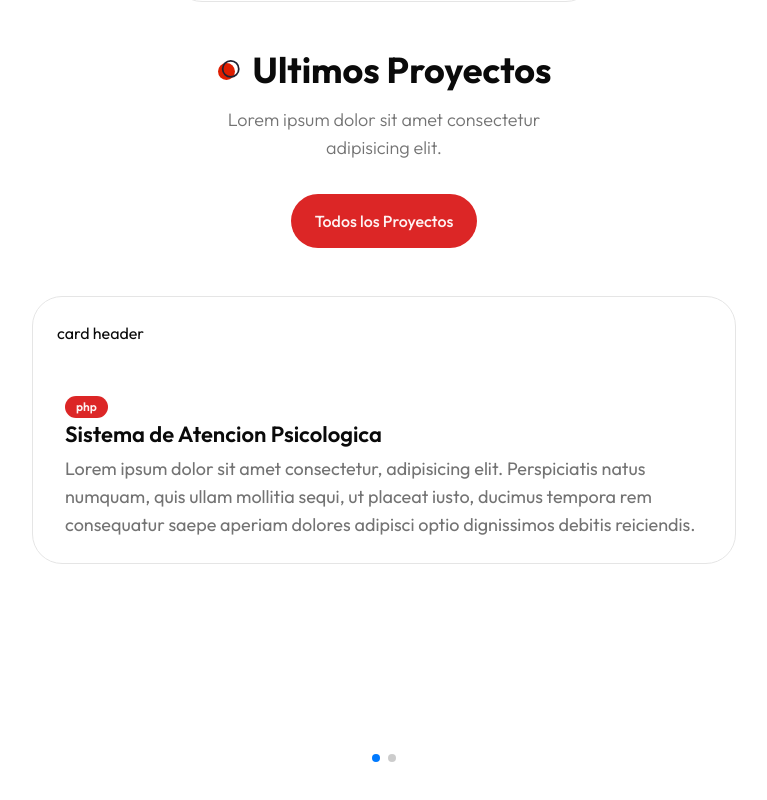
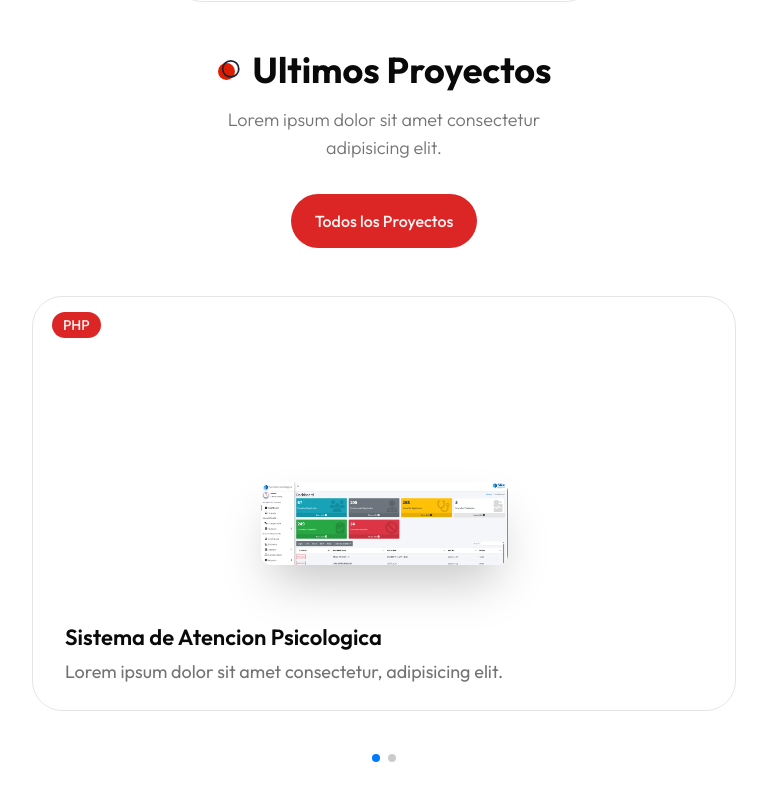
Before and after one commit to juaneprograming/PF-next, a Next.js app: page / in a window 1280 px wide. Shown: the part 2657-3457 px from the top of the page, without its empty margins (256-1023 px from the left). Built offline with nearby package versions, Linux system fonts and the light colour scheme.

Commit message:
añadiendo estilos a las cartas

```diff
--- a/src/components/ProjetctCard.tsx
+++ b/src/components/ProjetctCard.tsx
@@ -1,27 +1,48 @@
-import Image from 'next/image'
-import Link from 'next/link'
-import { Card, CardHeader } from './ui/card'
-import { Github, Link2Icon} from 'lucide-react'
-import { Badge } from './ui/badge'
+
+import Image from 'next/image';
+import Link from 'next/link';
+import { Card, CardHeader } from './ui/card';
+
+import { Github, Link2Icon } from 'lucide-react';
+import { Badge } from './ui/badge';
+
 interface Project {
-  category
-: string;
+  category: string;
   name: string;
   description: string;
+  image: string;
 }
 
-
-const ProjectCard = ({ project }: { project: Project }) => {
+const ProjectCard = ({ project }: {
+  project
+  : Project
+}) => {
   return (
     <Card>
-      <CardHeader>card header</CardHeader>
-      <div className='h-full px-8 py-6'>
-        <Badge>{project.category}</Badge>
-        <h4 className='h4 mb-1'>{project.name}</h4>
-        <p className='text-muted-foreground text-lg'>{project.description}</p>
+      <CardHeader className='p-0'>
+        {/* imagen */}
+        <div className='relative w-full h-[300px] flex items-center justify-center bg-tertiary dark:bg-secondary/40 xl:'>
+          <Image
+            className="absolute bottom-8 shadow-2xl"
+            src={project.image}
+            width={247}
+            height={250}
+            alt=""
+            priority
+            style={{ borderRadius: '10px' }}
+          />
+        </div>
+      </CardHeader>
+      <div className="h-full px-8 py-6">
+        <Badge className="uppercase text-sm font-medium mb-2 absolute top-4 left-5
+">
+          {project.category}
+        </Badge>
+        <h4 className="h4 mb-1">{project.name}</h4>
+        <p className="text-muted-foreground text-lg">{project.description}</p>
       </div>
     </Card>
   );
 };
 
-export default ProjectCard
+export default ProjectCard;
--- a/src/components/Work.tsx
+++ b/src/components/Work.tsx
@@ -20,13 +20,13 @@ const projectData = [
         image: '/work/sap.png',
         category: 'php',
         name: 'Sistema de Atencion Psicologica',
-        description: 'Lorem ipsum dolor sit amet consectetur, adipisicing elit. Perspiciatis natus numquam, quis ullam mollitia sequi, ut placeat iusto, ducimus tempora rem consequatur saepe aperiam dolores adipisci optio dignissimos debitis reiciendis.',
+        description: 'Lorem ipsum dolor sit amet consectetur, adipisicing elit.',
     },
     {
-        image: '/work/R&M.png',
+        image: '/work/R&M.jpg',
         category: 'React js',
         name: 'Rick & Morty Project',
-        description: 'Lorem ipsum dolor sit amet consectetur, adipisicing elit. Perspiciatis natus numquam, quis ullam mollitia sequi, ut placeat iusto, ducimus tempora rem consequatur saepe aperiam dolores adipisci optio dignissimos debitis reiciendis.',
+        description: 'Lorem ipsum dolor sit amet consectetur, adipisicing elit.',
         link: '/',
         github: '/',
     },
```
Also changed, not shown: public/work/R&M.jpg (added).
